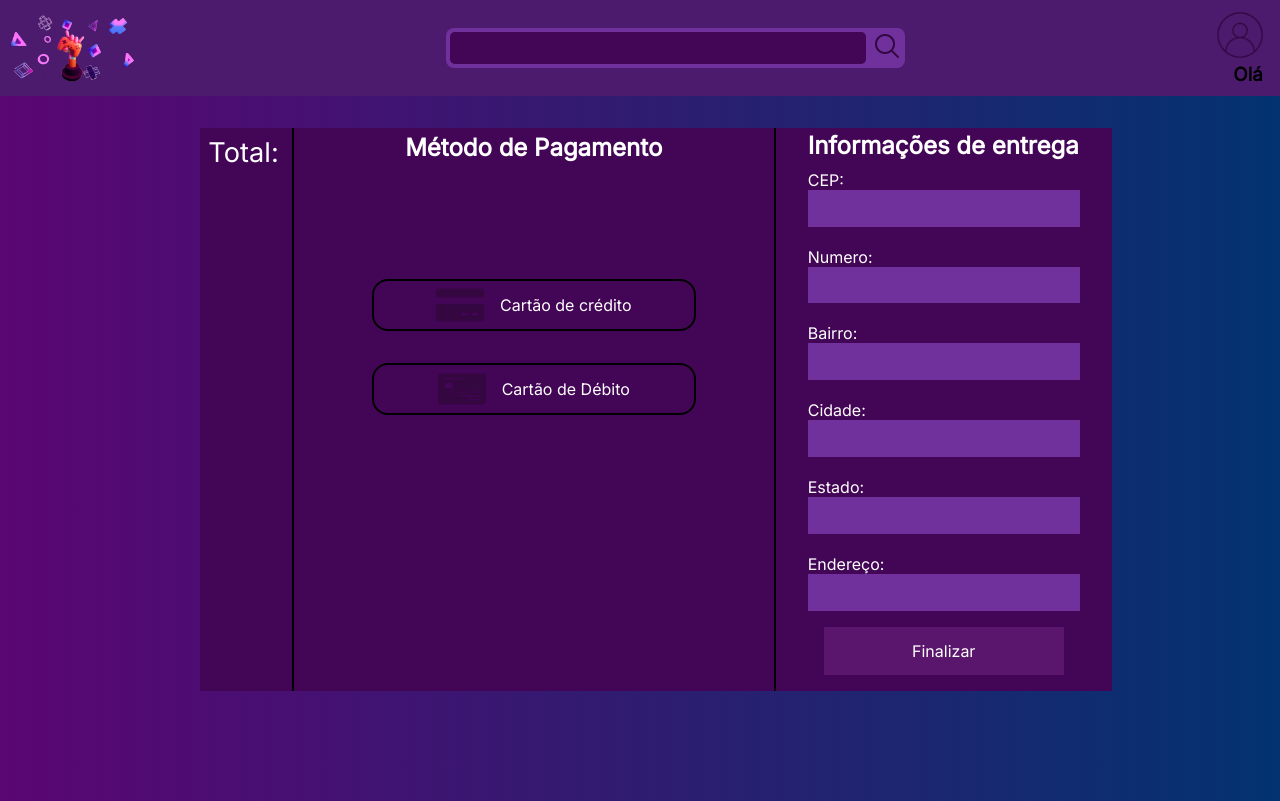
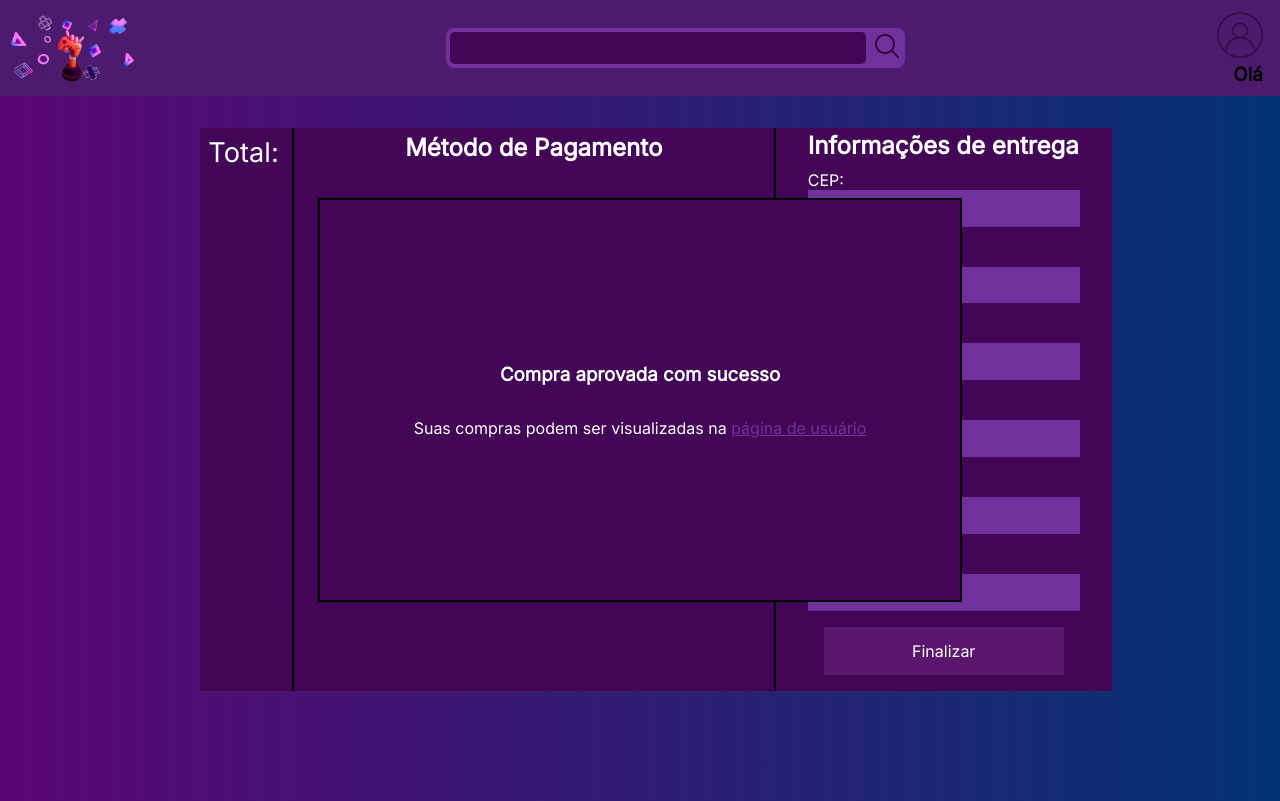
Before and after one commit to PedroCavallaro/Game-Ecommerce, a PHP site: page /views/payment.php?username=&s=1 in a window 1280 px wide. Shown: the top 801 px of the page. Run offline with PHP 8.4, Linux system fonts and the light colour scheme; the visitor is signed in with stand-in values (Sample User, id 1); data that the repository does not hold is empty.

Commit message:
update payment, login and register

```diff
--- a/ts/home.ts
+++ b/ts/home.ts
@@ -169,6 +169,9 @@
 
                 e.addEventListener('click', ()=>{
                    verify(e,qtd,name)
+                   if(qtd.value === "0"){
+                        e.parentElement.parentElement.parentElement.remove()
+                   }
 
                 })
             })
--- a/ts/payment.ts
+++ b/ts/payment.ts
@@ -5,7 +5,8 @@
      itensContainer: HTMLDivElement | null = document.querySelector(".items-cart-container"),
      cardLabels: NodeListOf<HTMLLabelElement> = document.querySelectorAll(".payment-methods > label"),
      totalValue: HTMLHeadingElement | null = document.querySelector("#value"),
-     pay: HTMLInputElement | null = document.querySelector(".pay > input[type='submit']")
+     pay: HTMLInputElement | null = document.querySelector(".pay > input[type='submit']"),
+     modal:HTMLDivElement | null = document.querySelector(".modal-container")
 
 
 window.addEventListener("load", ()=>{
@@ -13,6 +14,7 @@
 
     if(url.get("s")){
         localStorage.removeItem("cart")
+        modal?.classList.add("show")
     }else{
 
     let arrProducts:Product[] = []
--- a/views/User/user.php
+++ b/views/User/user.php
@@ -2,7 +2,9 @@
 include_once "./src/user.php";
 $username = $_GET["username"];
 session_start();
-
+if(!isset($username)){
+    header("location:../login.php");
+}
 $id = $_SESSION["user"];
 ?>
 <!DOCTYPE html>
--- a/views/dist/home.js
+++ b/views/dist/home.js
@@ -125,6 +125,9 @@
                 const name = document.querySelector(("#tittle" + e.id));
                 e.addEventListener('click', () => {
                     verify(e, qtd, name);
+                    if (qtd.value === "0") {
+                        e.parentElement.parentElement.parentElement.remove();
+                    }
                 });
             });
             count++;
--- a/views/dist/payment.js
+++ b/views/dist/payment.js
@@ -1,8 +1,9 @@
-const left = document.querySelector(".left"), middle = document.querySelector(".middle"), right = document.querySelector(".right"), itensContainer = document.querySelector(".items-cart-container"), cardLabels = document.querySelectorAll(".payment-methods > label"), totalValue = document.querySelector("#value"), pay = document.querySelector(".pay > input[type='submit']");
+const left = document.querySelector(".left"), middle = document.querySelector(".middle"), right = document.querySelector(".right"), itensContainer = document.querySelector(".items-cart-container"), cardLabels = document.querySelectorAll(".payment-methods > label"), totalValue = document.querySelector("#value"), pay = document.querySelector(".pay > input[type='submit']"), modal = document.querySelector(".modal-container");
 window.addEventListener("load", () => {
     const url = new URLSearchParams(window.location.href);
     if (url.get("s")) {
         localStorage.removeItem("cart");
+        modal?.classList.add("show");
     }
     else {
         let arrProducts = [];
--- a/views/login.php
+++ b/views/login.php
@@ -20,7 +20,7 @@
                 </div>
                 <div>
                     <label for="cpf">CPF:</label><br>
-                    <input type="text" id="cpf" name="cpf">
+                    <input type="text" id="cpf" maxlength="11" name="cpf">
                     <span id="err"></span>
                     <p>
                         <p>Não tem uma conta? <a id="register" href="./register.php">Cadastre-se</a></p>
@@ -31,5 +31,6 @@
             <div></div>
         </section>
     </main>
+    <script src="./dist/login.js"></script>
 </body>
 </html>
--- a/views/payment.php
+++ b/views/payment.php
@@ -1,7 +1,9 @@
 <?php
 include_once "../src/Product/products.php";
 $username = $_GET["username"];
-
+if(!isset($username)){
+    header("location:./login.php");
+}
 session_start();
 $id = $_SESSION["user"]
 
@@ -18,6 +20,12 @@
     <title>Pagamento</title>
 </head>
 <body>
+<div class="modal-container">
+        <div class="modal">
+            <h3>Compra aprovada com sucesso</h3>
+            <p>Suas compras podem ser visualizadas na <a href="./User/user.php?username=<?=$username?>">página de usuário</a></p>
+        </div>
+    </div>
 <header>
         <a href="./home.php?username=<?=$username?>">
             <img  src="../assets/icon_logo.png" alt="">
@@ -40,6 +48,7 @@
             </div>
         </div>
     </header>
+
     <form action="../src/finish.php?username=<?=$username?>&id=<?=$id?>" method="POST">
         <section class="left">
             <div class="total-price">
--- a/views/style/payment.css
+++ b/views/style/payment.css
@@ -1,6 +1,8 @@
 *{
     margin: 0;
     padding: 0;
+    overflow: hidden;
+
 }
 #user-img{
     margin-right: 3rem;
@@ -151,3 +153,41 @@
     background-color: #552263;
     transition: 0.5s ease;
 }
+.modal-container{
+    display: none;
+}
+.modal-container.show{
+    display: flex;
+    justify-content: center;
+    align-items: center;
+    position: absolute;
+    width: 100dvw;
+    height: 100dvh;
+
+}
+.modal{
+    display: flex;
+    justify-content: center;
+    align-items: center;
+    flex-direction: column;
+    width: 40rem;
+    height:25rem;
+    gap: 2rem;
+    border: 2px solid black;
+    color: white;
+    background-color:#430555;
+    animation: modal 1s;
+    position: relative;
+    opacity: 1;
+
+}
+.modal > p > a {
+    color: #70319d;
+}
+@keyframes modal{
+    0%{
+        top: -10rem
+    }100%{
+        top:0
+    }
+}
```
Also changed, not shown: ts/login.ts (added, +8 -0 lines), ts/register.ts (+16 -1 lines), views/dist/login.js (added, +7 -0 lines), views/dist/register.js (+16 -0 lines).
